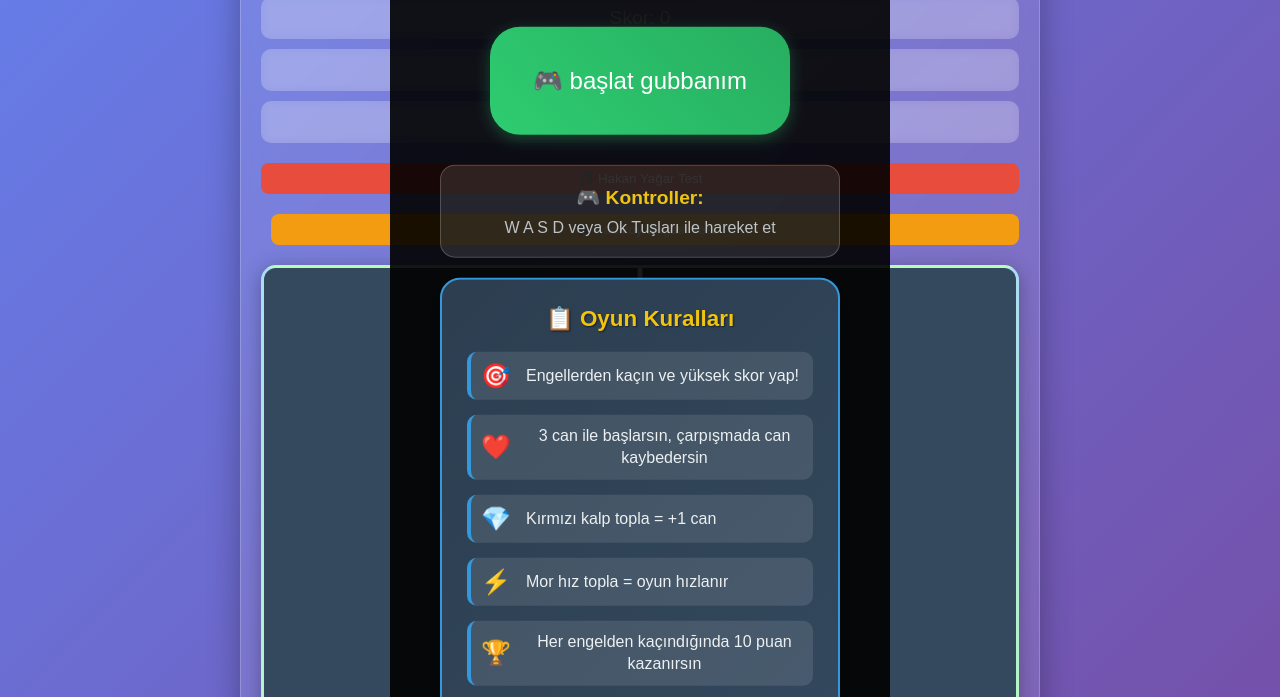
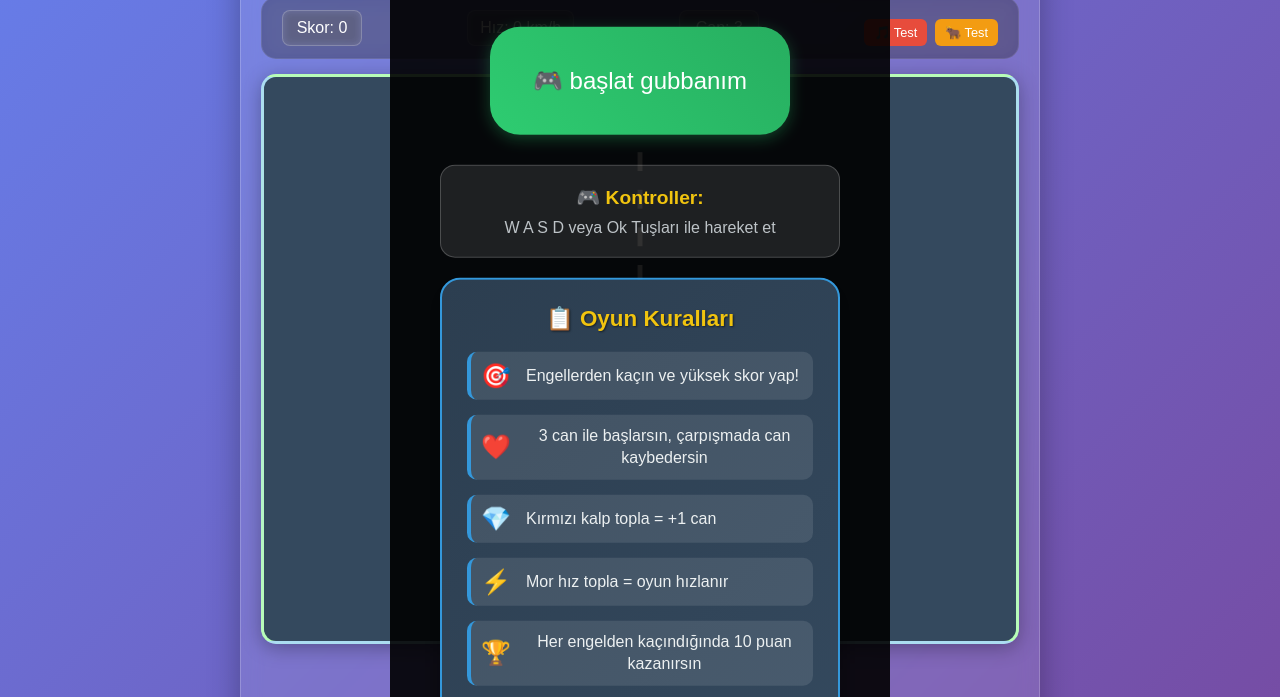
Before and after one commit to iahmetkaan07/araba, a website: page index.html in a window 1280 px wide. Shown: the part 101-798 px from the top of the page. Drawn offline with Linux system fonts and the light colour scheme.

Commit message:
asasdadas

```diff
--- a/index.html
+++ b/index.html
@@ -44,19 +44,28 @@
 
         .game-info {
             display: flex;
-            flex-direction: column;
-            gap: 10px;
-            margin-bottom: 20px;
+            flex-direction: row;
+            justify-content: space-between;
+            align-items: center;
+            gap: 15px;
+            margin-bottom: 15px;
             color: white;
-            font-size: clamp(0.9em, 3vw, 1.2em);
+            font-size: clamp(0.8em, 2.5vw, 1em);
+            background: rgba(0, 0, 0, 0.3);
+            padding: 12px 20px;
+            border-radius: 15px;
+            backdrop-filter: blur(10px);
+            border: 1px solid rgba(255, 255, 255, 0.1);
         }
 
         .score, .speed, .lives {
-            background: rgba(255, 255, 255, 0.2);
-            padding: 10px 15px;
-            border-radius: 10px;
+            background: rgba(255, 255, 255, 0.15);
+            padding: 8px 12px;
+            border-radius: 8px;
             backdrop-filter: blur(5px);
             text-align: center;
+            min-width: 80px;
+            border: 1px solid rgba(255, 255, 255, 0.2);
         }
 
         canvas {
@@ -65,7 +74,7 @@
             background: linear-gradient(to bottom, #87CEEB, #98FB98);
             box-shadow: 0 4px 20px rgba(0, 0, 0, 0.3);
             width: 100%;
-            max-width: 800px;
+            max-width: 1000px;
             height: auto;
         }
 
@@ -259,11 +268,13 @@
             .game-info {
                 flex-direction: column;
                 gap: 8px;
+                padding: 10px 15px;
             }
 
             .score, .speed, .lives {
-                padding: 8px 12px;
-                font-size: 0.9em;
+                padding: 6px 10px;
+                font-size: 0.8em;
+                min-width: auto;
             }
 
             .controls {
@@ -384,11 +395,13 @@
             <div class="score">Skor: <span id="score">0</span></div>
             <div class="speed">Hız: <span id="speed">0</span> km/h</div>
             <div class="lives">Can: <span id="lives">3</span></div>
-            <button id="testSoundBtn" style="background: #e74c3c; color: white; border: none; padding: 8px 15px; border-radius: 8px; cursor: pointer; margin-top: 10px;">🎵 Hakan Yağar Test</button>
-            <button id="testBogasiBtn" style="background: #f39c12; color: white; border: none; padding: 8px 15px; border-radius: 8px; cursor: pointer; margin-top: 10px; margin-left: 10px;">🐂 Kadıköy Boğası Test</button>
+            <div style="display: flex; gap: 8px; margin-top: 8px;">
+                <button id="testSoundBtn" style="background: #e74c3c; color: white; border: none; padding: 6px 10px; border-radius: 6px; cursor: pointer; font-size: 0.8em;">🎵 Test</button>
+                <button id="testBogasiBtn" style="background: #f39c12; color: white; border: none; padding: 6px 10px; border-radius: 6px; cursor: pointer; font-size: 0.8em;">🐂 Test</button>
+            </div>
         </div>
 
-        <canvas id="gameCanvas" width="800" height="600"></canvas>
+        <canvas id="gameCanvas" width="1000" height="700"></canvas>
 
         <div class="controls">
             <h3>🎮 Kontroller</h3>
```
